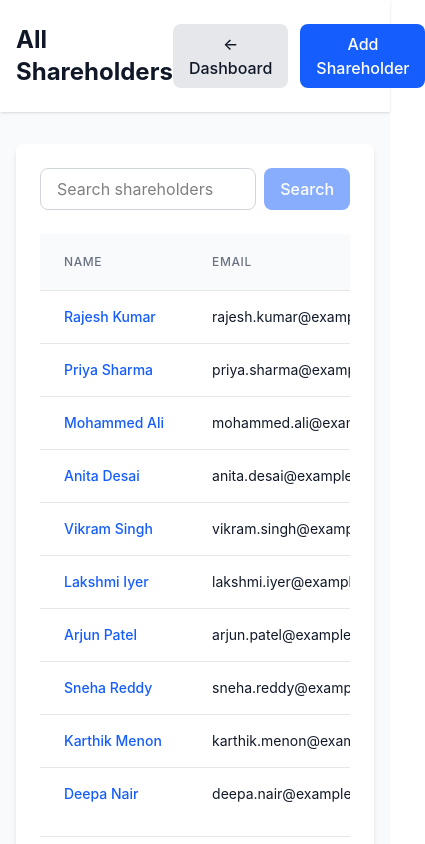
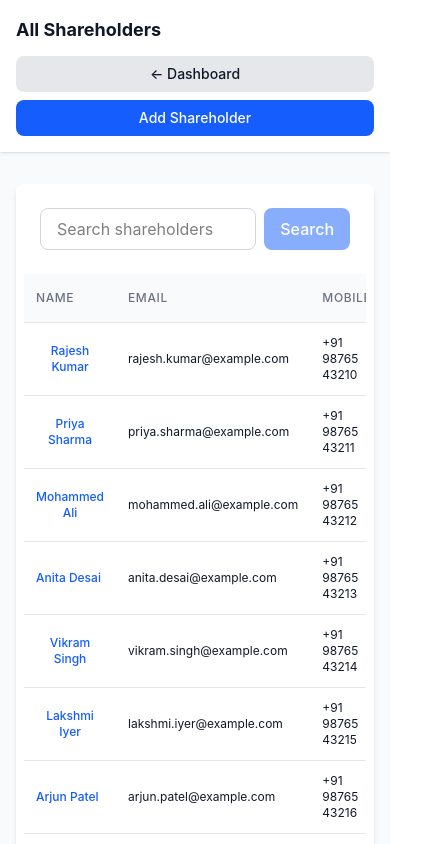
Before and after one commit to hashinmohammed/nuox-assignment, a Next.js app: page /shareholders in a window 390 px wide. Shown: the top 844 px of the page, 425 px wide, since content can reach past the window. Built offline with nearby package versions, Linux system fonts and the light colour scheme.

Commit message:
responsive fix

```diff
--- a/src/app/page.js
+++ b/src/app/page.js
@@ -10,17 +10,21 @@ export default function Home() {
     <div className="min-h-screen bg-gray-50">
       {/* Header */}
       <header className="bg-white shadow-sm">
-        <div className="max-w-7xl mx-auto px-4 sm:px-6 lg:px-8 py-6">
-          <div className="flex justify-between items-center">
-            <h1 className="text-3xl font-bold text-gray-900">
+        <div className="max-w-7xl mx-auto px-4 sm:px-6 lg:px-8 py-4 sm:py-6">
+          <div className="flex flex-col sm:flex-row sm:justify-between sm:items-center gap-3 sm:gap-4">
+            <h1 className="text-lg sm:text-2xl lg:text-3xl font-bold text-gray-900">
               Shareholder Management System
             </h1>
-            <div className="flex gap-3">
-              <Link href="/shareholders/new">
-                <Button>Add Shareholder</Button>
+            <div className="flex flex-col sm:flex-row gap-2 sm:gap-3 w-full sm:w-auto">
+              <Link href="/shareholders/new" className="w-full sm:w-auto">
+                <Button className="w-full sm:w-auto text-sm">
+                  Add Shareholder
+                </Button>
               </Link>
-              <Link href="/shareholders">
-                <Button variant="outline">View All Shareholders</Button>
+              <Link href="/shareholders" className="w-full sm:w-auto">
+                <Button variant="outline" className="w-full sm:w-auto text-sm">
+                  View All Shareholders
+                </Button>
               </Link>
             </div>
           </div>
--- a/src/app/shareholders/[id]/page.js
+++ b/src/app/shareholders/[id]/page.js
@@ -61,20 +61,25 @@ export default function ShareholderDetailPage() {
     <div className="min-h-screen bg-gray-50">
       {/* Header */}
       <header className="bg-white shadow-sm">
-        <div className="max-w-7xl mx-auto px-4 sm:px-6 lg:px-8 py-6">
-          <div className="flex justify-between items-center">
-            <div>
+        <div className="max-w-7xl mx-auto px-4 sm:px-6 lg:px-8 py-4 sm:py-6">
+          <div className="flex flex-col sm:flex-row sm:justify-between sm:items-center gap-4">
+            <div className="flex-1">
               <Link href="/shareholders">
-                <Button variant="secondary" className="mb-2">
+                <Button variant="secondary" className="mb-2 text-sm">
                   ← Back to Shareholders
                 </Button>
               </Link>
-              <h1 className="text-2xl font-bold text-gray-900">
+              <h1 className="text-xl sm:text-2xl font-bold text-gray-900">
                 {shareholder.name}
               </h1>
-              <p className="text-gray-600">{shareholder.email}</p>
+              <p className="text-sm sm:text-base text-gray-600">
+                {shareholder.email}
+              </p>
             </div>
-            <Button onClick={() => setShowAddShare(!showAddShare)}>
+            <Button
+              onClick={() => setShowAddShare(!showAddShare)}
+              className="w-full sm:w-auto"
+            >
               {showAddShare ? "Cancel" : "Add New Share"}
             </Button>
           </div>
@@ -131,7 +136,7 @@ export default function ShareholderDetailPage() {
               </Button>
             </div>
           ) : (
-            <div className="grid grid-cols-1 md:grid-cols-2 lg:grid-cols-3 gap-4">
+            <div className="grid grid-cols-1 sm:grid-cols-2 lg:grid-cols-3 gap-4">
               {shareholderShares.map((share) => (
                 <div
                   key={share.id}
--- a/src/app/shareholders/page.js
+++ b/src/app/shareholders/page.js
@@ -82,17 +82,24 @@ export default function ShareholdersPage() {
     <div className="min-h-screen bg-gray-50">
       {/* Header */}
       <header className="bg-white shadow-sm">
-        <div className="max-w-7xl mx-auto px-4 sm:px-6 lg:px-8 py-6">
-          <div className="flex justify-between items-center">
-            <h1 className="text-2xl font-bold text-gray-900">
+        <div className="max-w-7xl mx-auto px-4 sm:px-6 lg:px-8 py-4 sm:py-6">
+          <div className="flex flex-col sm:flex-row sm:justify-between sm:items-center gap-3 sm:gap-4">
+            <h1 className="text-lg sm:text-2xl font-bold text-gray-900">
               All Shareholders
             </h1>
-            <div className="flex gap-3">
-              <Link href="/">
-                <Button variant="secondary">← Dashboard</Button>
+            <div className="flex flex-col sm:flex-row gap-2 sm:gap-3 w-full sm:w-auto">
+              <Link href="/" className="w-full sm:w-auto">
+                <Button
+                  variant="secondary"
+                  className="w-full sm:w-auto text-sm"
+                >
+                  ← Dashboard
+                </Button>
               </Link>
-              <Link href="/shareholders/new">
-                <Button>Add Shareholder</Button>
+              <Link href="/shareholders/new" className="w-full sm:w-auto">
+                <Button className="w-full sm:w-auto text-sm">
+                  Add Shareholder
+                </Button>
               </Link>
             </div>
           </div>
--- a/src/components/DashboardSummary.jsx
+++ b/src/components/DashboardSummary.jsx
@@ -54,11 +54,15 @@ export default function DashboardSummary() {
   }
 
   return (
-    <div className="grid grid-cols-1 md:grid-cols-3 gap-6 mb-8">
+    <div className="grid grid-cols-1 md:grid-cols-3 gap-4 sm:gap-6 mb-6 sm:mb-8">
       {stats.map((stat, index) => (
         <Card key={index} className={stat.bgColor}>
-          <p className="text-sm font-medium text-gray-600 mb-1">{stat.title}</p>
-          <p className={`text-3xl font-bold ${stat.textColor}`}>{stat.value}</p>
+          <p className="text-xs sm:text-sm font-medium text-gray-600 mb-1">
+            {stat.title}
+          </p>
+          <p className={`text-2xl sm:text-3xl font-bold ${stat.textColor}`}>
+            {stat.value}
+          </p>
         </Card>
       ))}
     </div>
--- a/src/components/ShareAmountForm.jsx
+++ b/src/components/ShareAmountForm.jsx
@@ -126,7 +126,7 @@ export default function ShareAmountForm({ shareholderId, onSuccess }) {
   return (
     <Card title="Share Amount Details">
       <form onSubmit={handleSubmit}>
-        <div className="grid grid-cols-1 md:grid-cols-2 gap-4">
+        <div className="grid grid-cols-1 sm:grid-cols-2 gap-4">
           <div>
             <label className="block text-sm font-medium text-gray-700 mb-1">
               Duration - Year <span className="text-red-500">*</span>
@@ -273,11 +273,20 @@ export default function ShareAmountForm({ shareholderId, onSuccess }) {
           </div>
         )}
 
-        <div className="flex gap-3 mt-6">
-          <Button type="submit" disabled={loading || preview.length === 0}>
+        <div className="flex flex-col sm:flex-row gap-3 mt-6">
+          <Button
+            type="submit"
+            disabled={loading || preview.length === 0}
+            className="w-full sm:w-auto"
+          >
             {loading ? "Creating..." : "Create"}
           </Button>
-          <Button type="button" variant="secondary" onClick={handleReset}>
+          <Button
+            type="button"
+            variant="secondary"
+            onClick={handleReset}
+            className="w-full sm:w-auto"
+          >
             Reset
           </Button>
         </div>
--- a/src/components/ui/Modal.jsx
+++ b/src/components/ui/Modal.jsx
@@ -23,21 +23,23 @@ export default function Modal({
       />
 
       {/* Modal */}
-      <div className="flex min-h-screen items-center justify-center p-4">
+      <div className="flex min-h-screen items-center justify-center p-2 sm:p-4">
         <div
-          className={`relative bg-white rounded-lg shadow-xl ${sizes[size]} w-full`}
+          className={`relative bg-white rounded-lg shadow-xl ${sizes[size]} w-full mx-2 sm:mx-0`}
           onClick={(e) => e.stopPropagation()}
         >
           {/* Header */}
           {title && (
-            <div className="border-b border-gray-200 px-6 py-4">
-              <h2 className="text-xl font-semibold text-gray-900">{title}</h2>
+            <div className="border-b border-gray-200 px-4 sm:px-6 py-3 sm:py-4">
+              <h2 className="text-lg sm:text-xl font-semibold text-gray-900 pr-8">
+                {title}
+              </h2>
               <button
                 onClick={onClose}
-                className="absolute top-4 right-4 text-gray-400 hover:text-gray-600"
+                className="absolute top-3 sm:top-4 right-3 sm:right-4 text-gray-400 hover:text-gray-600"
               >
                 <svg
-                  className="w-6 h-6"
+                  className="w-5 h-5 sm:w-6 sm:h-6"
                   fill="none"
                   stroke="currentColor"
                   viewBox="0 0 24 24"
@@ -54,7 +56,7 @@ export default function Modal({
           )}
 
           {/* Content */}
-          <div className="px-6 py-4">{children}</div>
+          <div className="px-4 sm:px-6 py-3 sm:py-4">{children}</div>
         </div>
       </div>
     </div>
--- a/src/components/ui/Table.jsx
+++ b/src/components/ui/Table.jsx
@@ -1,13 +1,14 @@
 export default function Table({ columns, data, onRowClick = null }) {
   return (
-    <div className="overflow-x-auto">
+    <div className="overflow-x-auto -mx-4 sm:mx-0">
+      <div className="inline-block min-w-full align-middle">
         <table className="min-w-full divide-y divide-gray-200">
           <thead className="bg-gray-50">
             <tr>
               {columns.map((column, index) => (
                 <th
                   key={index}
-                className="px-6 py-3 text-left text-xs font-medium text-gray-500 uppercase tracking-wider"
+                  className="px-3 sm:px-6 py-2 sm:py-3 text-left text-xs font-medium text-gray-500 uppercase tracking-wider"
                 >
                   {column.header}
                 </th>
@@ -19,7 +20,7 @@ export default function Table({ columns, data, onRowClick = null }) {
               <tr>
                 <td
                   colSpan={columns.length}
-                className="px-6 py-4 text-center text-gray-500"
+                  className="px-3 sm:px-6 py-6 sm:py-8 text-center text-sm text-gray-500"
                 >
                   No data available
                 </td>
@@ -29,14 +30,18 @@ export default function Table({ columns, data, onRowClick = null }) {
                 <tr
                   key={rowIndex}
                   onClick={() => onRowClick && onRowClick(row)}
-                className={onRowClick ? "hover:bg-gray-50 cursor-pointer" : ""}
+                  className={
+                    onRowClick ? "hover:bg-gray-50 cursor-pointer" : ""
+                  }
                 >
                   {columns.map((column, colIndex) => (
                     <td
                       key={colIndex}
-                    className="px-6 py-4 whitespace-nowrap text-sm text-gray-900"
+                      className="px-3 sm:px-6 py-3 sm:py-4 text-xs sm:text-sm text-gray-900"
                     >
-                    {column.render ? column.render(row) : row[column.accessor]}
+                      {column.render
+                        ? column.render(row)
+                        : row[column.accessor]}
                     </td>
                   ))}
                 </tr>
@@ -45,5 +50,6 @@ export default function Table({ columns, data, onRowClick = null }) {
           </tbody>
         </table>
       </div>
+    </div>
   );
 }
```
Lines whose indentation alone changed are shown as unchanged.
